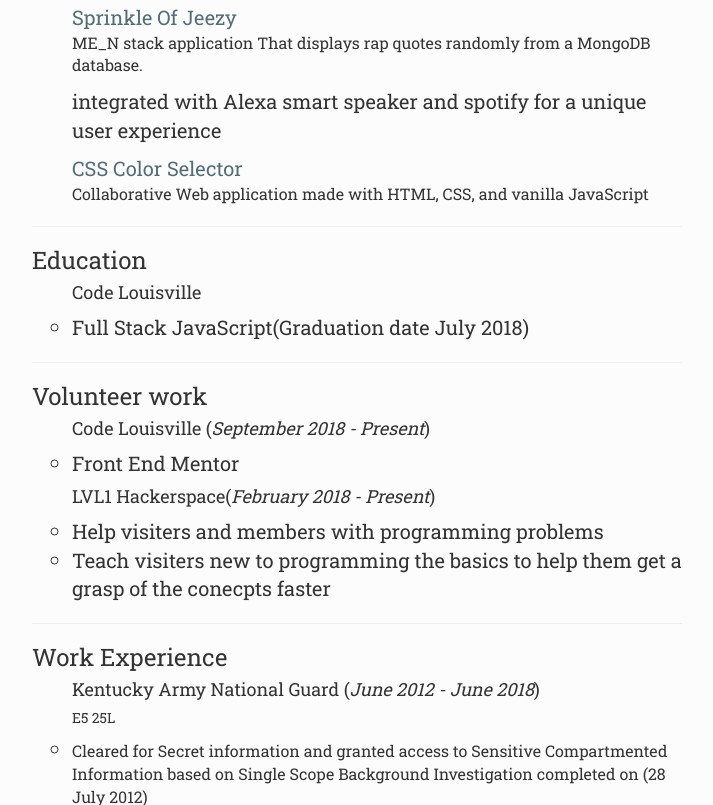
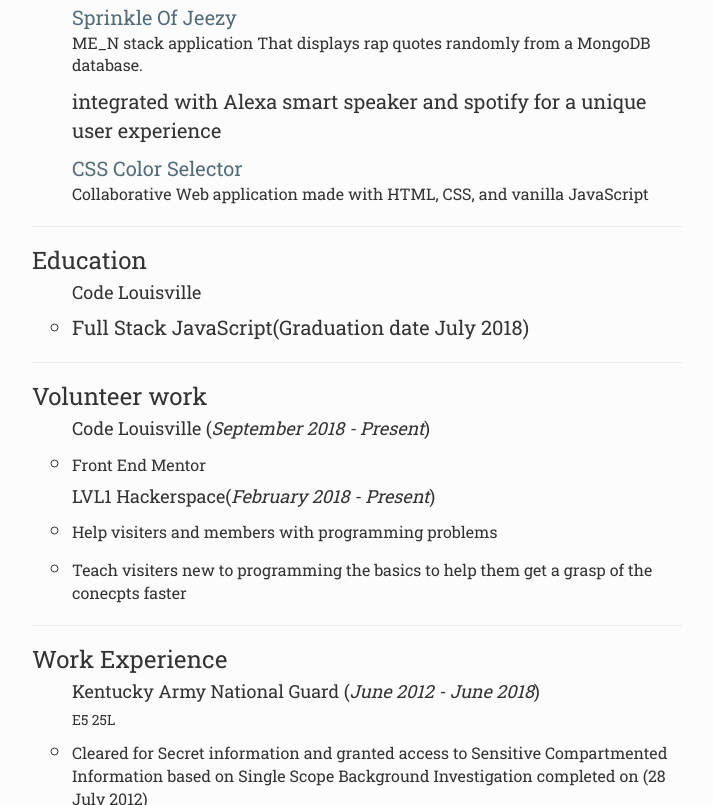
Before and after one commit to dvontrec/dvontrec.github.io, a plain HTML site: page resume/show/index.html in a window 1280 px wide. Shown: the part 424-1229 px from the top of the page, without its empty margins (283-996 px from the left). Drawn offline with nearby package versions, Linux system fonts and the light colour scheme.

Commit message:
Build August, 27 1228

```diff
--- a/resume/show/index.html
+++ b/resume/show/index.html
@@ -100,11 +100,11 @@
 		<hr>
 		<h3>Volunteer work</h3>
 			<ul style="list-style: circle;"><h4>Code Louisville (<i>September 2018 - Present</i>)</h4>
-				<li>Front End Mentor</li>
+				<li><p>Front End Mentor</p></li>
 			</ul>
 			<ul style="list-style: circle;"><h4>LVL1 Hackerspace(<i>February 2018 - Present</i>)</h4>
-				<li>Help visiters and members with programming problems</li>
-				<li>Teach visiters new to programming the basics to help them get a grasp of the conecpts faster</li>
+				<li><p>Help visiters and members with programming problems</p></li>
+				<li><p>Teach visiters new to programming the basics to help them get a grasp of the conecpts faster</p></li>
 			</ul>
 		<hr>
 		<h3>Work Experience</h3>
```
